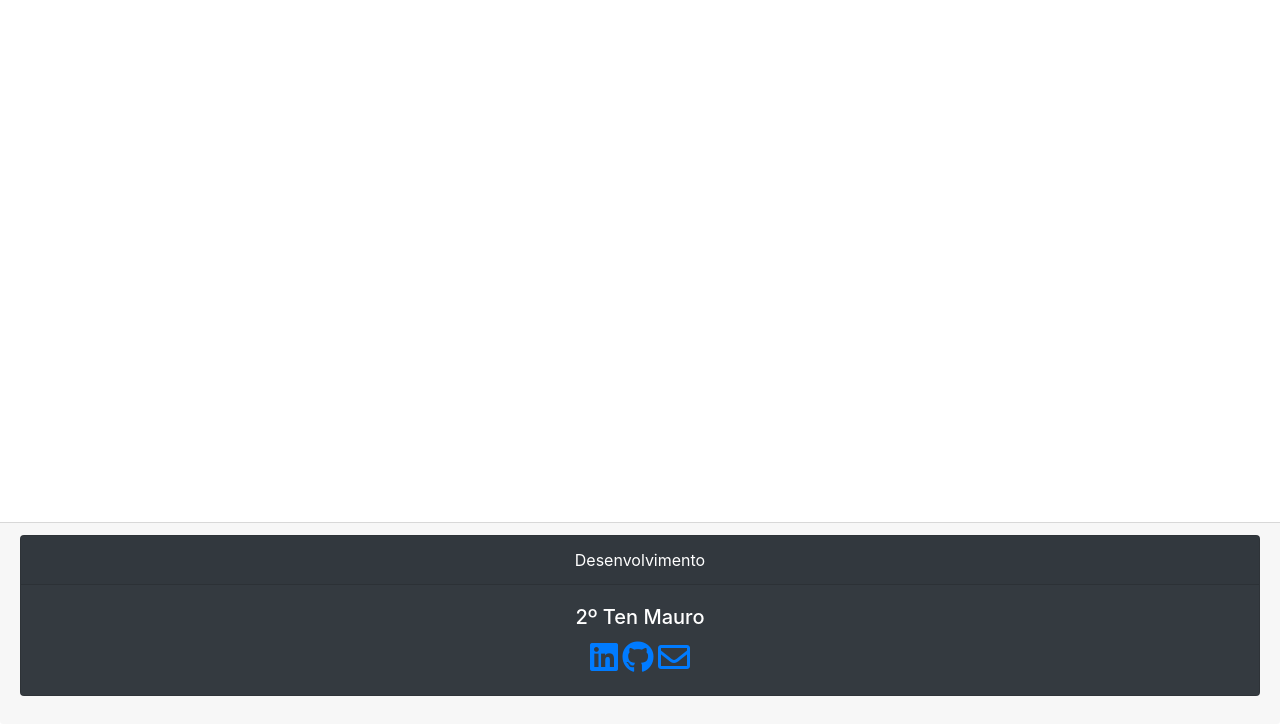
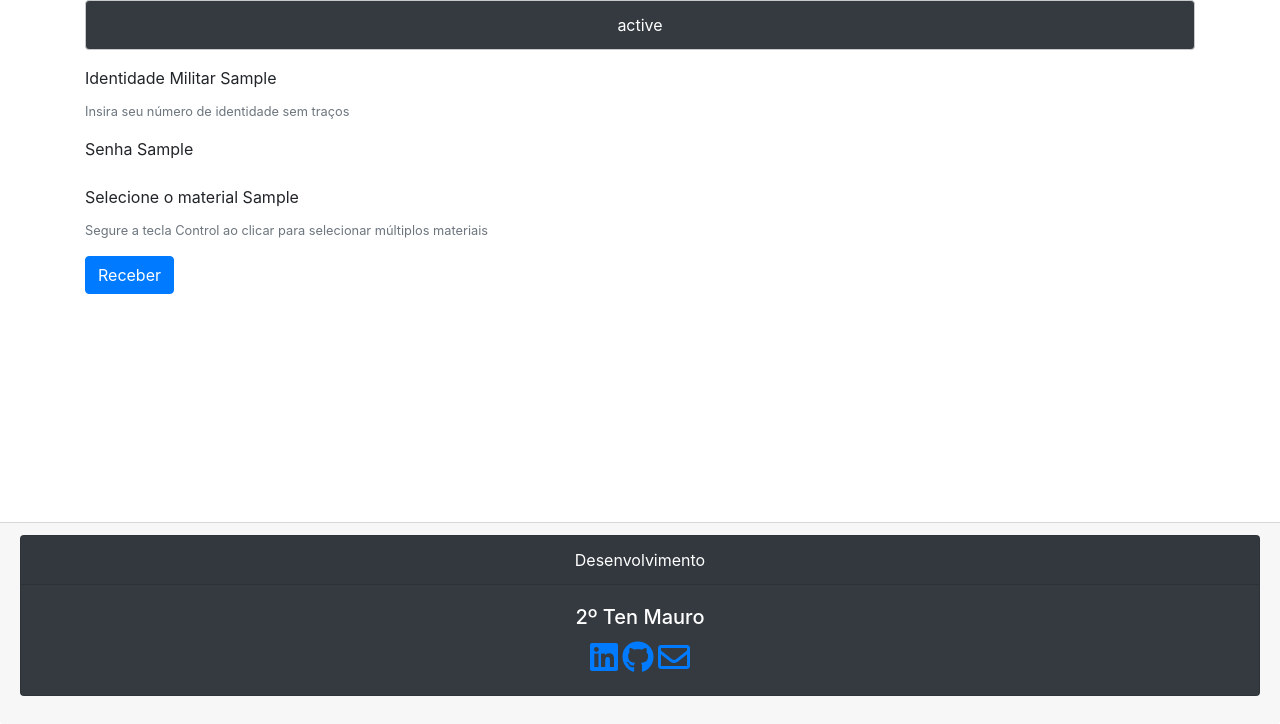
Before and after one commit to jmaurodev/reserva_material, a Django app: template reserva_material/templates/acoes/receber.html in a window 1280 px wide. Shown: the part 76-800 px from the top of the page. Run offline with Django 3.2, Linux system fonts and the light colour scheme; the template is opened without the code that fills it: most values are stand-ins (such as "Sample title", 1, 10 or a date in 2020); some libraries are stand-ins or nearby versions.

Commit message:
Formulário para receber material implementado

```diff
--- a/reserva_material/models.py
+++ b/reserva_material/models.py
@@ -62,3 +62,5 @@ class Cautela(models.Model):
     inicio_cautela = models.DateTimeField(auto_now_add=True, editable=True, help_text='')
     fim_cautela = models.DateTimeField(editable=True, help_text='Padrão de 30 dias')
     vencida = models.BooleanField(default=False, help_text='Sinaliza se a cautela está vencida')
+    data_devolucao = models.DateTimeField(editable=True, help_text='Quando foi devolvido')
+    devolvido = models.BooleanField(default=False)
--- a/reserva_material/templates/acoes/receber.html
+++ b/reserva_material/templates/acoes/receber.html
@@ -3,8 +3,26 @@
 
 {% block title %}Receber Material{% endblock %}
 
-  <form>
-    {% block content %}
-
-    {% endblock %}
+{% block content %}
+<div class="alert alert-dark text-center text-white bg-dark" role="alert">
+  {{status}}
+</div>
+  <form action="receber" method="POST">
+    {% csrf_token %}
+    <div class="form-group">
+      <label for="id_identidade_recebe">Identidade Militar</label>
+      {{formulario.identidade_recebe}}
+      <small id="identidadeEmprestaHelp" class="form-text text-muted">Insira seu número de identidade sem traços</small>
+    </div>
+    <div class="form-group">
+      <label for="id_senha_recebe">Senha</label>
+      {{formulario.senha_recebe}}
+    </div>
+    <div class="form-group">
+      <label for="selecaoMaterial">Selecione o material</label>
+      {{formulario.material_recebido}}
+      <small id="identidadeRecebeHelp" class="form-text text-muted">Segure a tecla Control ao clicar para selecionar múltiplos materiais</small>
+    </div>
+    <button type="submit" class="btn btn-primary">Receber</button>
   </form>
+{% endblock %}
```
Also changed, not shown: reserva_material/forms.py (+19 -0 lines), reserva_material/views/formularios.py (+24 -10 lines).
